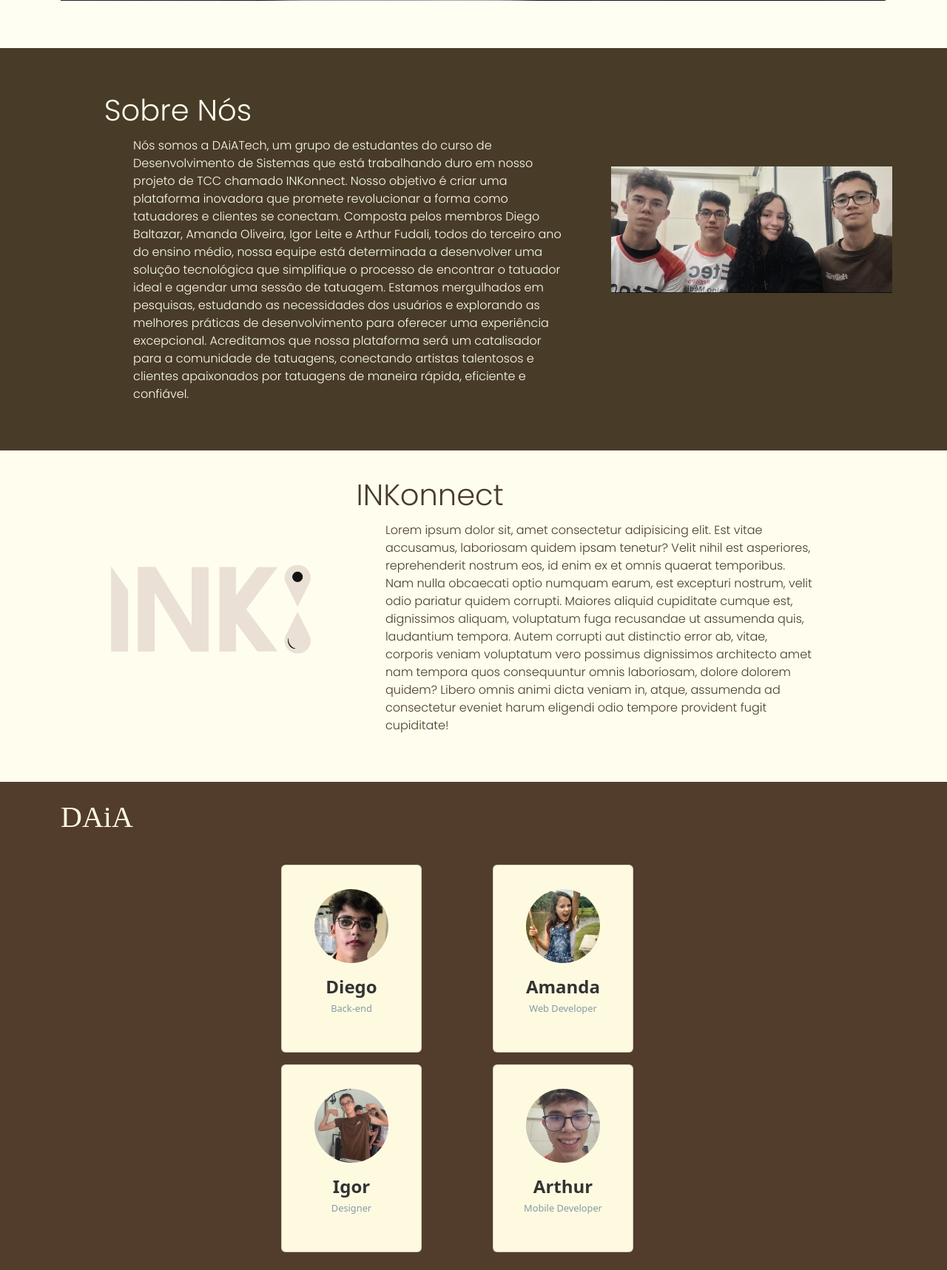
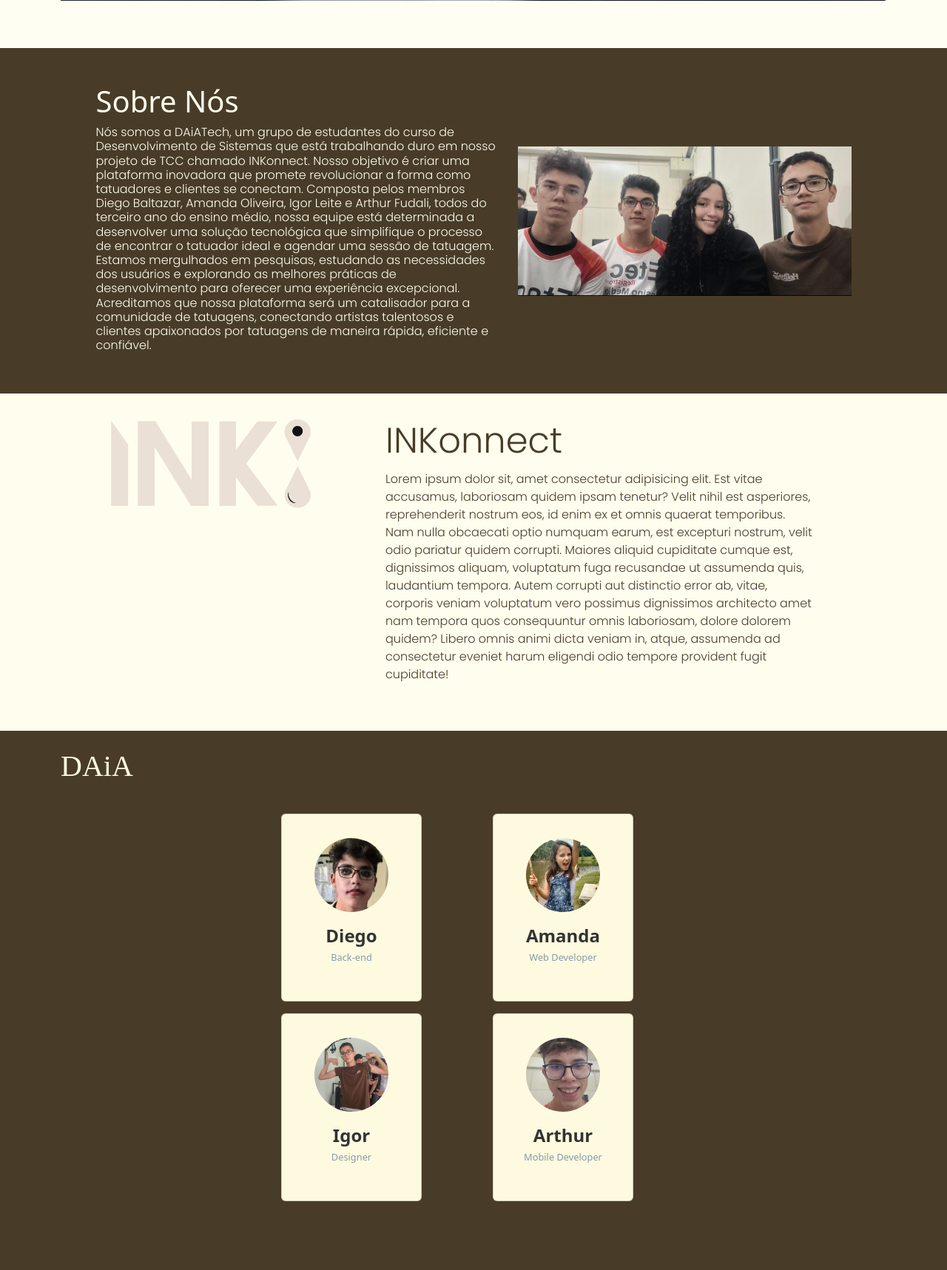
Before and after one commit to DAiATech/LandingPage-DAiA, a PHP site: page / in a window 1280 px wide. Shown: the part 656-2373 px from the top of the page at 74% size. After the commit the page ends 2280 px from the top, so only its background shows below. Run offline with PHP 8.4, Linux system fonts and the light colour scheme; some web fonts are replaced.

Commit message:
Add files via upload

```diff
--- a/css/style.css
+++ b/css/style.css
@@ -151,7 +151,7 @@ a.dropdown-item:hover{
     color: #FEFAE0;
 }
 .integrantes{
-    background-color: #523D2D;
+    background-color: #483C28;
     align-items: center;
 }
 #caca{
@@ -305,9 +305,13 @@ a.dropdown-item:hover{
     color: #483C28;
     font-family: 'Poppins';
 }
-#inkimg{
-    margin-top: 15vh;
+.group{
+    background-color: #483C28;
+
 }
-#inkgrupo{
-    margin-top: 16vh;
+p{
+    font-family: 'Poppins';
 }
+.bright-text{
+    color: #FFFDEE;
+}
--- a/index.html
+++ b/index.html
@@ -58,28 +58,43 @@
                   </div>
                 </div>
             </div>
-            <div id="sobrenos">
-                <div class="pb-5 pt-3 container-fluid">
-                    <div class="container col-13 col-sm-10 col-lg-10">
+            <div class="group pt-5 pb-5">
+              <div class="container">
+                <div class="row justify-content-md-center">
+                  <div class="text col-lg-6 col-sm-4 col-md-5 bright-text">
+                    <h1>Sobre Nós</h1>
+                    <p class="h6" class="bright-text">
+                        Nós somos a DAiATech, um grupo de estudantes do curso de Desenvolvimento de Sistemas que está trabalhando duro em nosso projeto de TCC chamado INKonnect. Nosso objetivo é criar uma plataforma inovadora que promete revolucionar a forma como tatuadores e clientes se conectam. Composta pelos membros Diego Baltazar, Amanda Oliveira, Igor Leite e Arthur Fudali, todos do terceiro ano do ensino médio, nossa equipe está determinada a desenvolver uma solução tecnológica que simplifique o processo de encontrar o tatuador ideal e agendar uma sessão de tatuagem. Estamos mergulhados em pesquisas, estudando as necessidades dos usuários e explorando as melhores práticas de desenvolvimento para oferecer uma experiência excepcional. Acreditamos que nossa plataforma será um catalisador para a comunidade de tatuagens, conectando artistas talentosos e clientes apaixonados por tatuagens de maneira rápida, eficiente e confiável.
+                    </p>
+                  </div>
+                  <div class="img col-md-5 col-sm-5 align-self-center" >
+                    <img src="img/kkk.jpeg" alt="q foto ruim kkkkk" class="img-fluid">
+                  </div>
+                </div>
+              </div>
+            </div>
 
-                      <div class="row m-0 p-0">
-                        <div class="col-20 col-sm-12 col-md-12 col-lg-8">
-                          <h1 class="display-6 lh-1 mb-3 mt-5" id="titulos">Sobre Nós</h1>
-                          <div class="container col-12 col-sm-12 col-lg-11 ">
-                            <p id="txtsobre">
+
+            <!-- <div id="sobrenos">
+                <div class="pb-5 container-fluid">
+                    <div class="container col-13 col-sm-10 col-lg-8">
+
+                      <div class="row">
+                        <div class="col-8 col-sm-8 col-md-8 col-lg-8">
+                            <h1 class="display-5 lh-1 mb-3 mt-5" id="titulos">Sobre Nós</h1>
+                            <p id="txtsobre" class="h5">
                                 Nós somos a DAiATech, um grupo de estudantes do curso de Desenvolvimento de Sistemas que está trabalhando duro em nosso projeto de TCC chamado INKonnect. Nosso objetivo é criar uma plataforma inovadora que promete revolucionar a forma como tatuadores e clientes se conectam. Composta pelos membros Diego Baltazar, Amanda Oliveira, Igor Leite e Arthur Fudali, todos do terceiro ano do ensino médio, nossa equipe está determinada a desenvolver uma solução tecnológica que simplifique o processo de encontrar o tatuador ideal e agendar uma sessão de tatuagem. Estamos mergulhados em pesquisas, estudando as necessidades dos usuários e explorando as melhores práticas de desenvolvimento para oferecer uma experiência excepcional. Acreditamos que nossa plataforma será um catalisador para a comunidade de tatuagens, conectando artistas talentosos e clientes apaixonados por tatuagens de maneira rápida, eficiente e confiável.
                             </p>
-                          </div>
                         </div>
-                        <div class="col-12 col-sm-12 col-md-12 col-lg-4 p-3">
-                            <img id="inkgrupo" src="img/kkk.jpeg" alt="q foto ruim kkkkk" width="380">
+                        <div class="col-12 col-sm-12 col-md-8 col-lg-4 ">
+                            <img id="inkgrupo" src="img/kkk.jpeg" alt="q foto ruim kkkkk" width="580">
                         </div>
                       </div>
                     </div>
                   </div>
-            </div>
+            </div> -->
             <div id="INKonnect">
-                <div class="pb-5 pt-3 container-fluid">
+              <div class="pb-5 pt-3 container-fluid">
                     <div class="container col-13 col-sm-10 col-lg-10">
 
                       <div class="row m-0 p-0">
@@ -87,14 +102,13 @@
                             <img class="" src="img/logo 4.png" id="inkimg" width="280">
                         </div>
                         <div class="col-20 col-sm-12 col-md-12 col-lg-8">
-                          <h1 class="display-6 lh-1 mb-3 mt-4" id="tituloink">INKonnect</h1>
                           <div class="container col-12 col-sm-12 col-lg-11 ">
+                            <h1 class="display-5 lh-1 mb-3 mt-4" id="tituloink">INKonnect</h1>
                             <p id="txtink">
                                 Lorem ipsum dolor sit, amet consectetur adipisicing elit. Est vitae accusamus, laboriosam quidem ipsam tenetur? Velit nihil est asperiores, reprehenderit nostrum eos, id enim ex et omnis quaerat temporibus. Nam nulla obcaecati optio numquam earum, est excepturi nostrum, velit odio pariatur quidem corrupti. Maiores aliquid cupiditate cumque est, dignissimos aliquam, voluptatum fuga recusandae ut assumenda quis, laudantium tempora. Autem corrupti aut distinctio error ab, vitae, corporis veniam voluptatum vero possimus dignissimos architecto amet nam tempora quos consequuntur omnis laboriosam, dolore dolorem quidem? Libero omnis animi dicta veniam in, atque, assumenda ad consectetur eveniet harum eligendi odio tempore provident fugit cupiditate!
                             </p>
                           </div>
                         </div>
-
                       </div>
                     </div>
                   </div>
```
